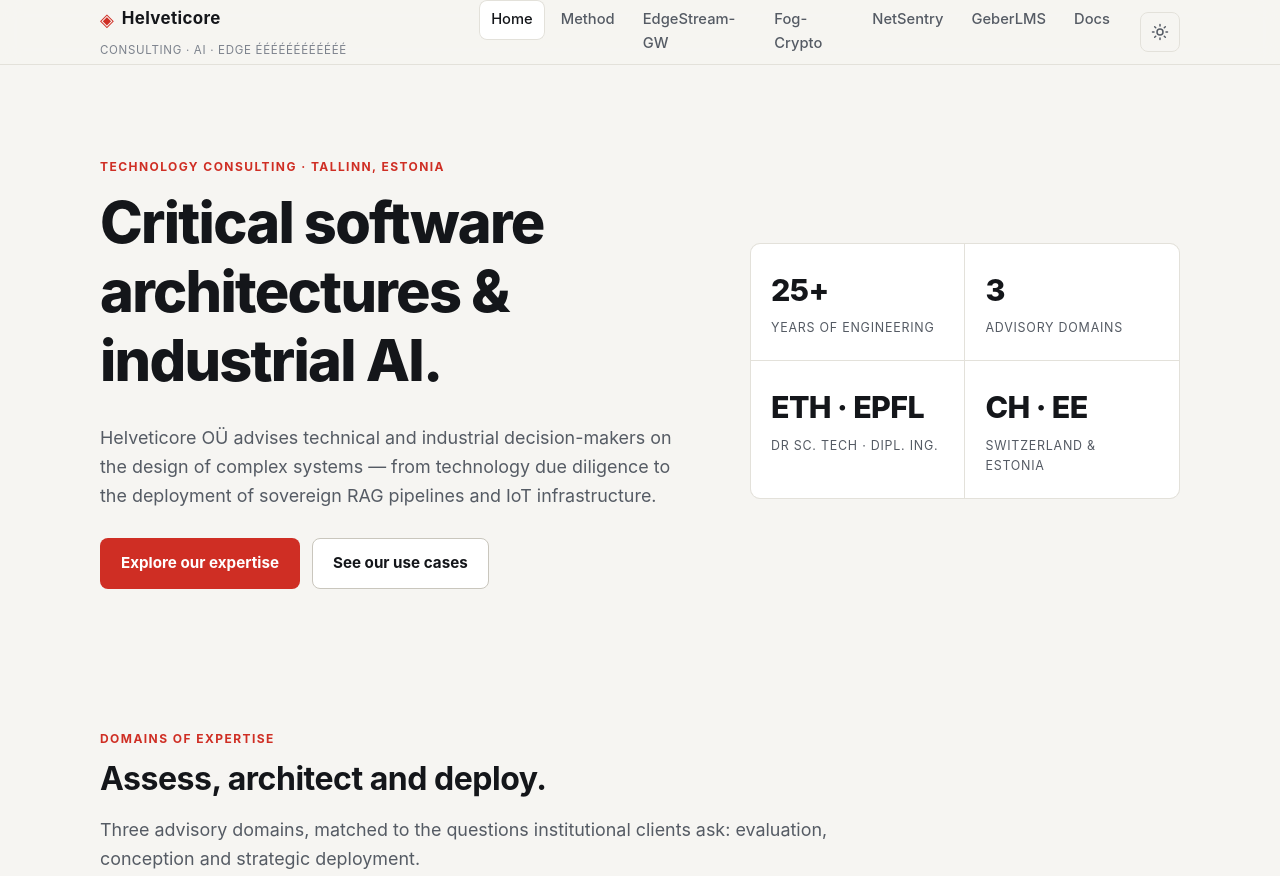
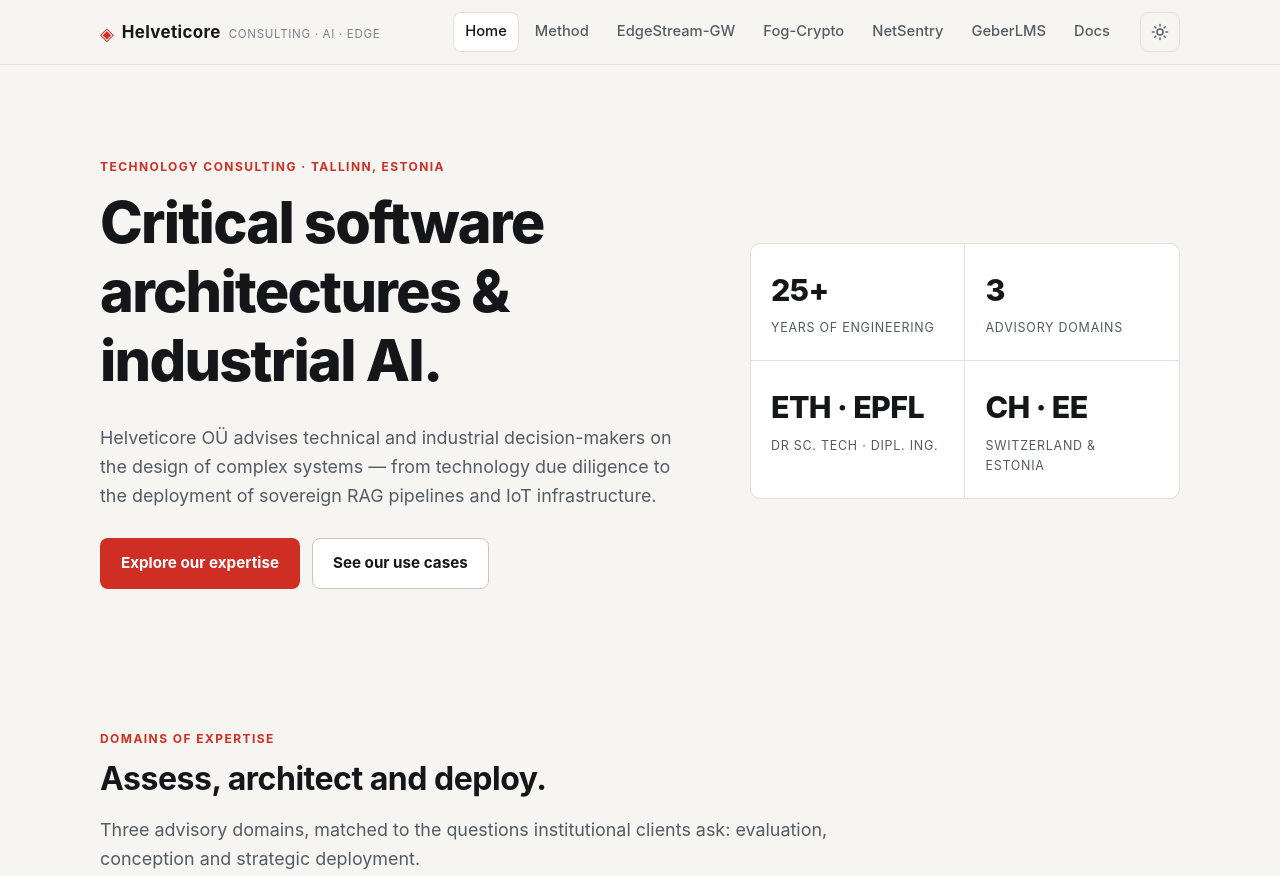
Before and after one commit to helvetou/helveticoreSite, a plain HTML site: page index.html in a window 1280 px wide. Shown: the top 876 px of the page. Drawn offline with Linux system fonts and the light colour scheme.

Commit message:
Fix brand header: remove stray é characters

```diff
--- a/index.html
+++ b/index.html
@@ -14,7 +14,7 @@
     <a class="brand" href="index.html" aria-label="Helveticore — home">
       <span class="brand-mark" aria-hidden="true">◈</span>
       <span class="brand-name">Helveticore</span>
-      <span class="brand-sub">Consulting · AI · Edge éééééééééééé</span>
+      <span class="brand-sub">Consulting · AI · Edge</span>
     </a>
     <button class="nav-toggle" type="button" aria-expanded="false" aria-controls="site-nav">
       <span class="nav-toggle-label">Menu</span>
```
